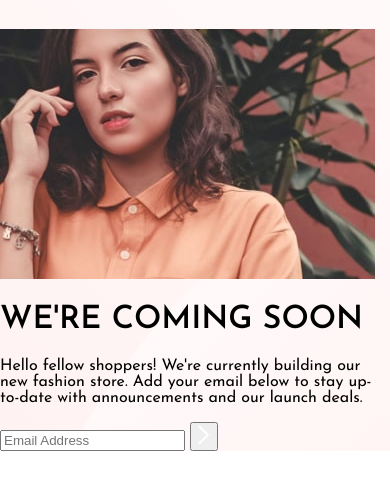
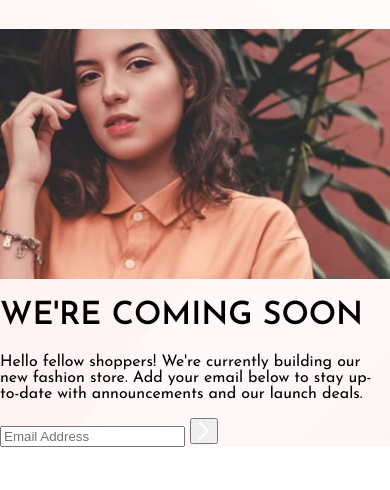
Before and after one commit to Ozolao/base-apparel-coming-soon-page, a website: page app/index.html in a window 390 px wide. Shown: the part 56-546 px from the top of the page. Drawn offline with nearby package versions, Linux system fonts and the light colour scheme; files that its build step writes are made by us from their sources.

Commit message:
Finish mobile banner

```diff
--- a/app/index.html
+++ b/app/index.html
@@ -30,8 +30,8 @@
     </header>
 
     <!-- Banner -->
-    <section>
-      <img src="images/hero-mobile.jpg" alt="Hero image." width="375" height="250">
+    <section class="banner">
+      <img src="images/hero-mobile.jpg" alt="Hero image.">
     </section>
 
     <!-- Form -->
--- /dev/null
+++ b/app/styles/_banner.scss
@@ -0,0 +1,8 @@
+.banner {
+  height  : 250px;
+  overflow: hidden;
+
+  img {
+    min-width: 100%;
+  }
+}
--- a/app/styles/_header.scss
+++ b/app/styles/_header.scss
@@ -1,8 +1,7 @@
 .header {
-  padding: 2rem;
+  padding: 32px;
 
   img {
-    display  : block;
     max-width: 6.25rem;
   }
 }
--- a/app/styles/_set-up.scss
+++ b/app/styles/_set-up.scss
@@ -1,4 +1,5 @@
 // Global
+// =================================
 *,
 *::before,
 *::after {
@@ -11,7 +12,11 @@ body {
   font-family: 'Josefin Sans', sans-serif;
 }
 
-// App container
+img {
+  display: block;
+}
+
+// =================================
 .app {
   background: {
     color     : $gradiente1;
--- a/app/styles/_variables.scss
+++ b/app/styles/_variables.scss
@@ -2,8 +2,10 @@
 // =================================
 $primariColor  : hsl(0, 36%, 70%);
 $secondaryColor: hsl(0, 93%, 68%);
+
 // =================================
 $neutralColor : hsl(0, 6%, 24%);
+
 // =================================
 $gradiente1: linear-gradient(135deg, hsl(0, 0%, 100%), hsl(0, 100%, 98%));
 $gradiente2: linear-gradient(135deg, hsl(0, 80%, 86%), hsl(0, 74%, 74%));
--- a/app/styles/main.scss
+++ b/app/styles/main.scss
@@ -3,3 +3,4 @@
 @import "set-up";
 // Components
 @import "header";
+@import "banner";
```
